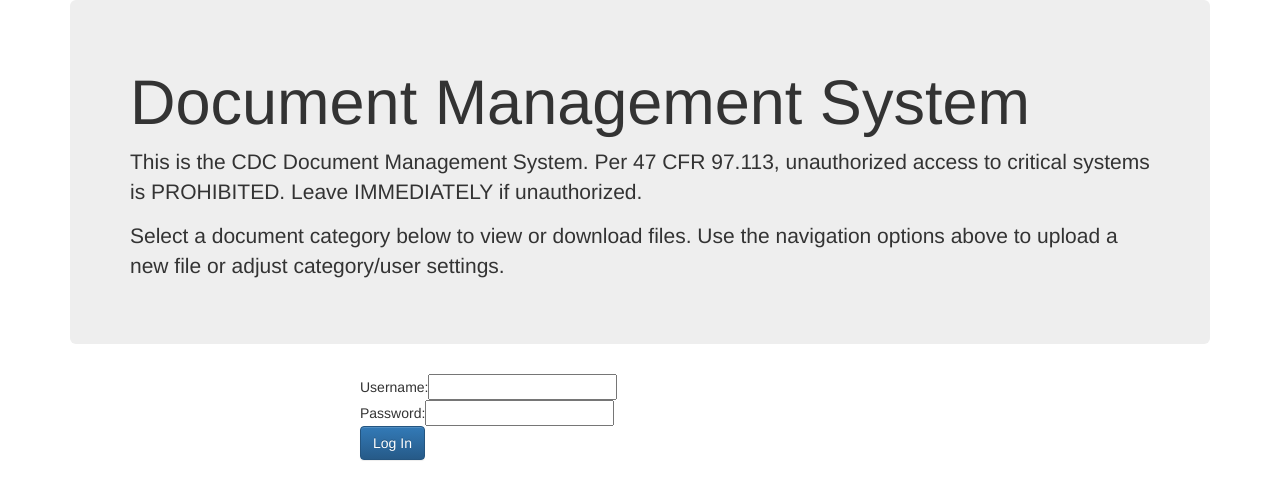
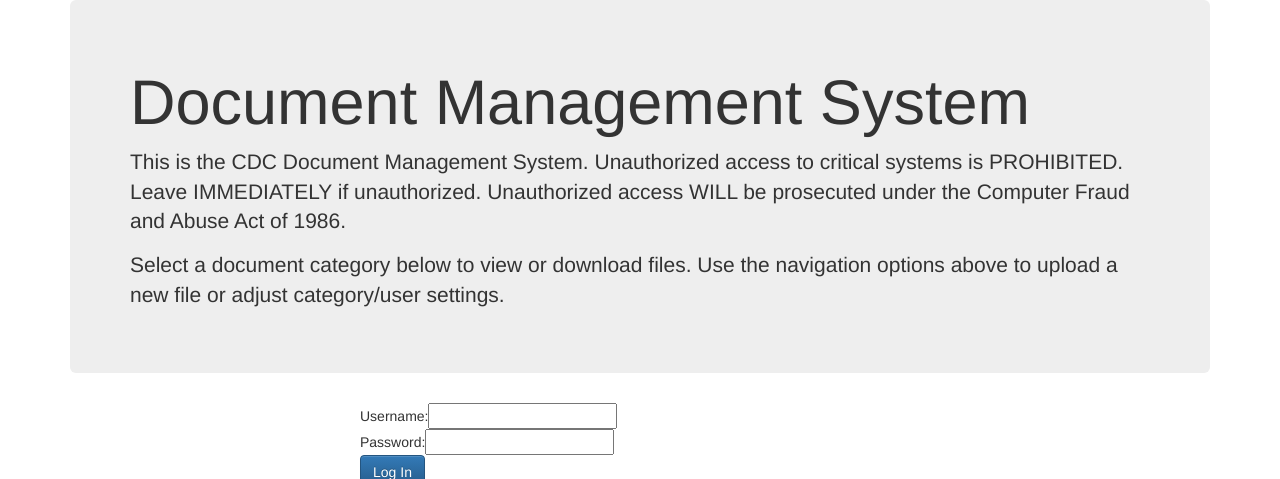
Before and after one commit to ISU-NCDC-2016-Team2/CMS, a PHP site: page / in a window 1280 px wide. Shown: the top 479 px of the page. Run offline with PHP 8.4, Linux system fonts and the light colour scheme.

Commit message:
Updated warning. moar realz

```diff
--- a/index.php
+++ b/index.php
@@ -18,8 +18,10 @@
       <div class="jumbotron">
         <h1>Document Management System</h1>
         <p class="lead">
-          This is the CDC Document Management System. Per 47 CFR 97.113, unauthorized access
+          This is the CDC Document Management System. Unauthorized access
           to critical systems is PROHIBITED. Leave IMMEDIATELY if unauthorized.
+          Unauthorized access WILL be prosecuted under the Computer Fraud
+          and Abuse Act of 1986.
         </p>
         <p>
           Select a document category below to view or download files. Use the navigation options
```
